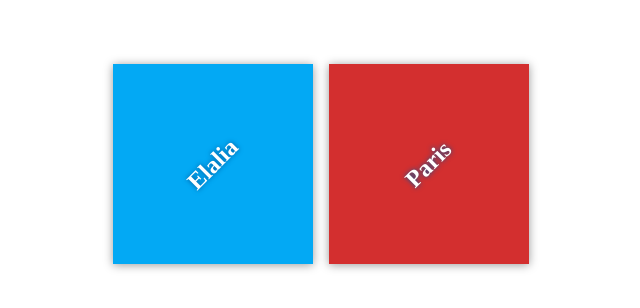
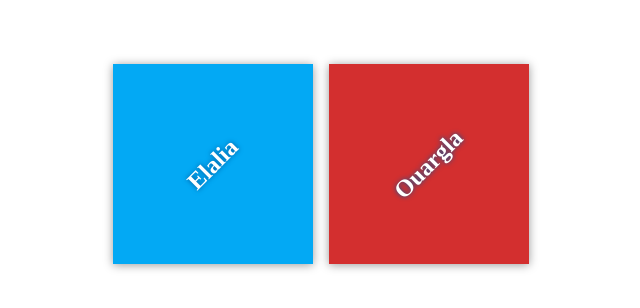
Before and after one commit to Sattar-mazouzi/my-travel-plans, a plain HTML site: page index.html in a window 1280 px wide. Shown: the part 236-544 px from the top of the page, 319-959 px from the left. Drawn offline with Linux system fonts and the light colour scheme.

Commit message:
add ourgla city

```diff
--- a/index.html
+++ b/index.html
@@ -11,11 +11,12 @@
 <div class="container">
 <div class="destination-container">
 <div class="destination" id="florida">
+
 <h2>Elalia</h2>
 </div>
 
 <div class="destination" id="paris">
-<h2>Paris</h2>
+<h2>Ouargla</h2>
 </div>
 </div>
 </div>
```
